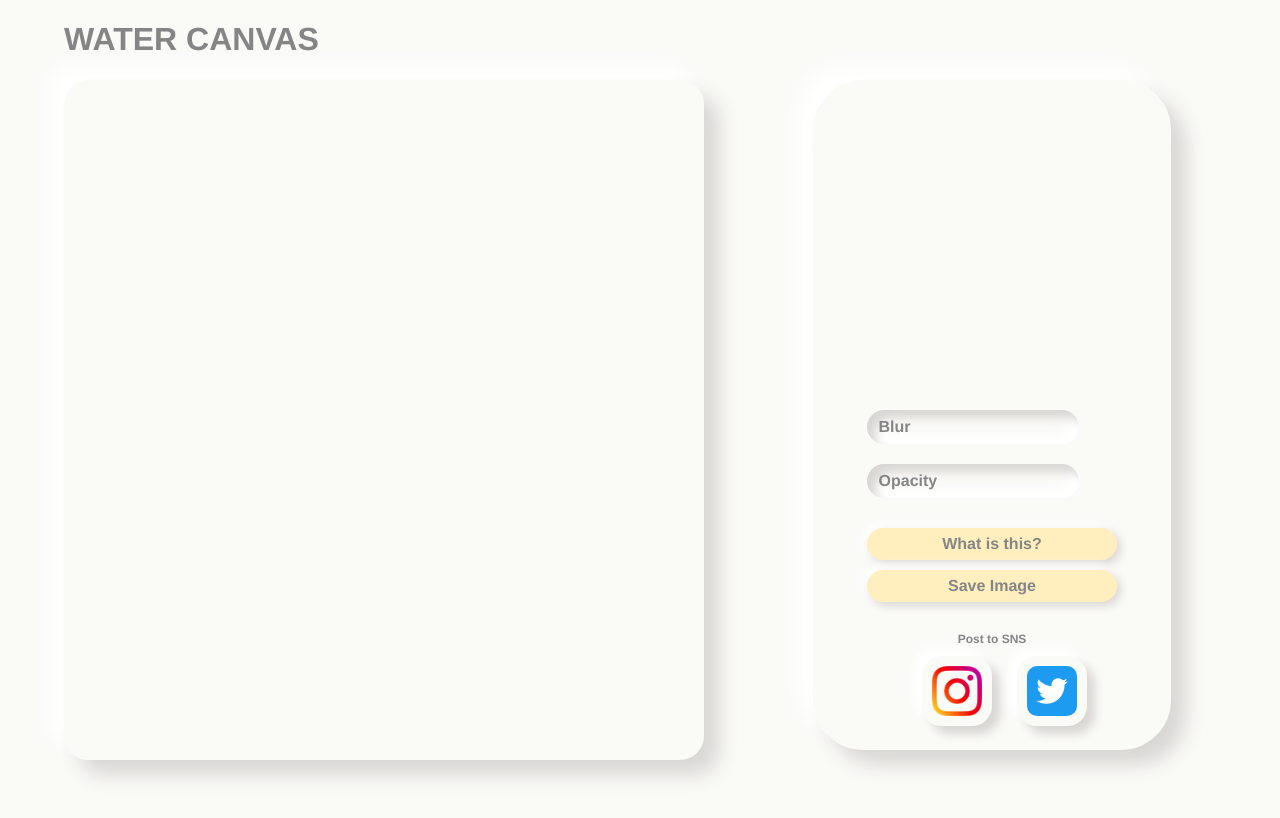
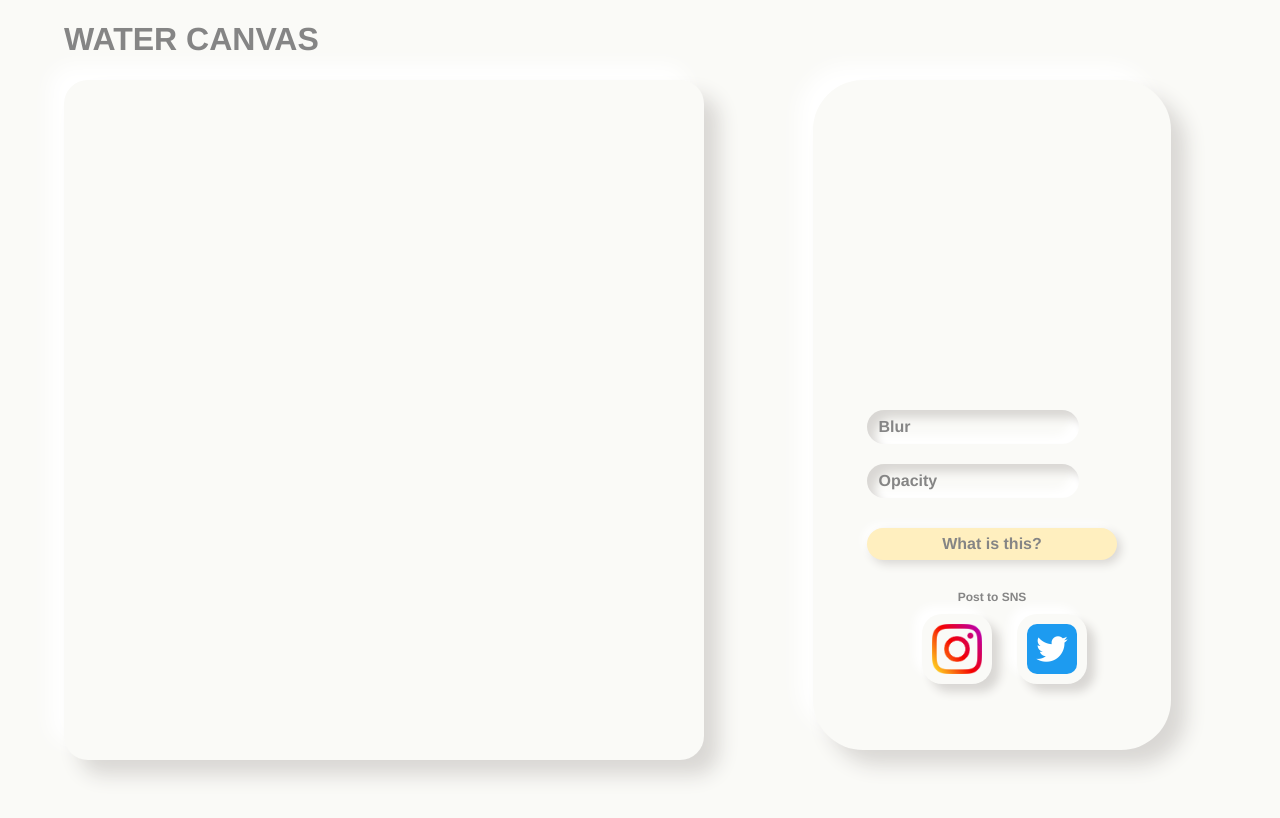
Before and after one commit to Shunkicreate/WaterCanvas, a Vue app: page / in a window 1280 px wide. Shown: the top 818 px of the page. Built offline with nearby package versions, Linux system fonts and the light colour scheme; what v-scroll-lock would draw is missing.

Commit message:
vueわからん

```diff
--- a/src/App.vue
+++ b/src/App.vue
@@ -39,10 +39,12 @@ export default defineComponent({
     })
     const WindowWidth = ref(window.innerWidth * 0.5)
     const WindowHeight = ref(window.innerHeight * 0.85)
+    const SavedImage = reactive({url:"",save:false})
     provide('CircleData', CircleData)
     provide('ColorData', ColorData)
     provide('WindowWidth', WindowWidth.value)
     provide('WindowHeight', WindowHeight.value)
+    provide('SavedImage',SavedImage.url)
   },
 })
 </script>
--- a/src/components/ColorSetting.vue
+++ b/src/components/ColorSetting.vue
@@ -18,7 +18,7 @@
               <p>What is this?</p>
             </div>
             <div class="action save">
-              <p>Save Image</p>
+              <!-- <a @click="save" href=""><p>Save Image</p></a> -->
             </div>
           </div>
           <div class="SNS">
@@ -35,8 +35,9 @@
 </template>
 
 <script lang="ts">
-import { defineComponent, inject } from "vue";
+import { defineComponent, inject} from "vue";
 import colorSelector from "../tsfiles/colorSelector";
+
 
 export default defineComponent({
     name: "ColorSetting",
@@ -45,6 +46,12 @@ export default defineComponent({
         return {
             childColorSelector
             }
+            // const save = {
+            //   data(){
+            //     count: 0
+            //   }
+            //   return save
+            // }
     }
 
 });
--- a/src/components/DrowCanvas.vue
+++ b/src/components/DrowCanvas.vue
@@ -21,6 +21,7 @@ export default defineComponent({
     const childWindowWidth = inject('WindowWidth') as number
     const childWindowHeight = inject('WindowHeight') as number
     const counter = ref(0)
+    const ChildSavedImage = inject('SavedImage') as String
 
 
 
@@ -78,11 +79,8 @@ export default defineComponent({
           counter.value++
           if(counter.value%15 === 0){
             drawEllipse()
-
           }
         }
-
-
       };
     };
 
```
